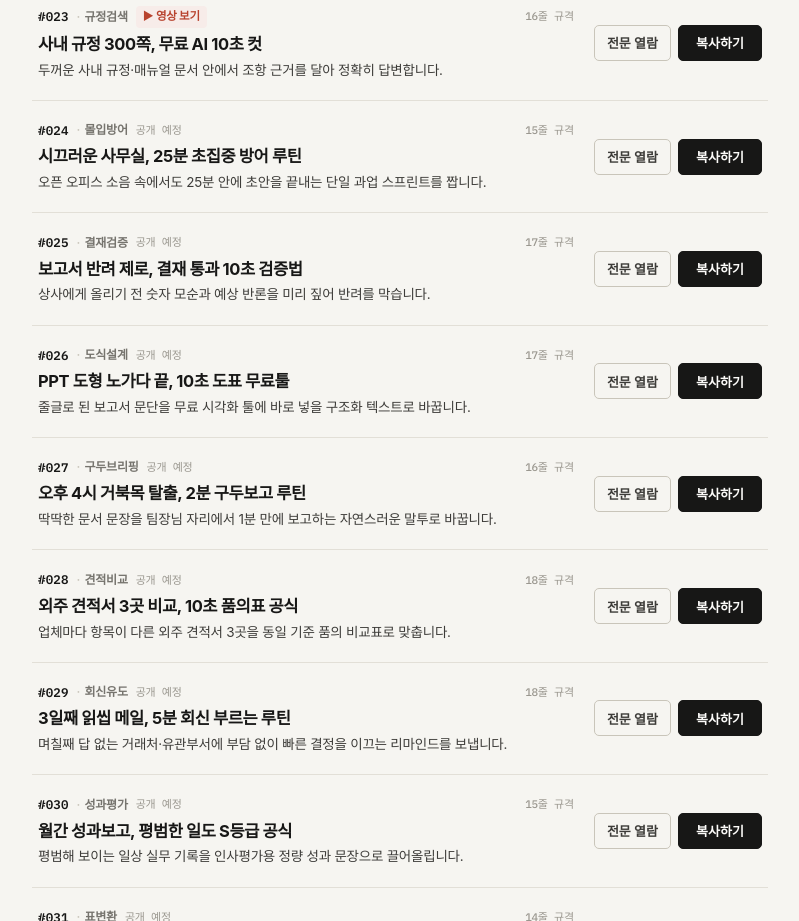
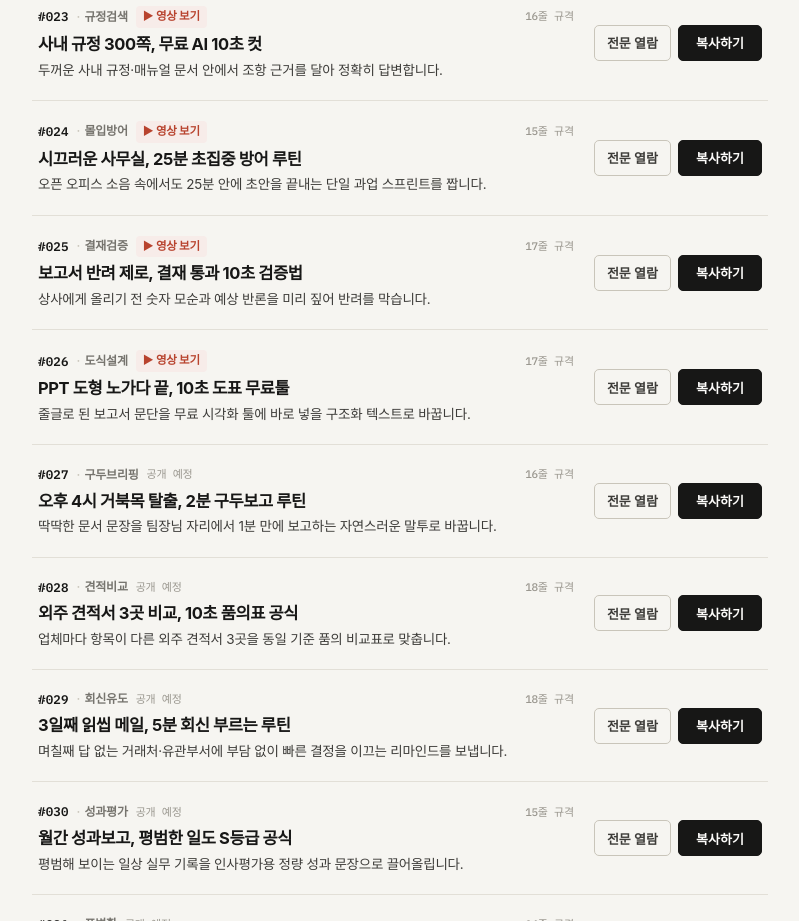
Before and after one commit to ai-content-studio/30sec-ai-work, a plain HTML site: page index.html in a window 1280 px wide. Shown: the part 2860-3781 px from the top of the page, without its empty margins (240-1039 px from the left). Drawn offline with Linux system fonts and the light colour scheme; no server answers; a web font is replaced by a local one.

Commit message:
Auto-update landing page buttons & new episodes

```diff
--- a/index.html
+++ b/index.html
@@ -905,7 +905,7 @@
                 <div class="ep-meta-left">
                   <span class="ep-id">#004</span>
                 <span class="ep-cat">문장교정</span>
-                  <a class="yt-link" href="https://youtube.com/shorts/3mx1-t6Sf-A" target="_blank" rel="noopener noreferrer">▶ 영상 보기</a>
+                <a class="yt-link" href="https://youtube.com/shorts/xhZYPqQBHpE" target="_blank" rel="noopener noreferrer">▶ 영상 보기</a>
                 </div>
                 <span class="ep-len">15줄 규격</span>
               </div>
@@ -959,7 +959,7 @@
                 <div class="ep-meta-left">
                   <span class="ep-id">#005</span>
                 <span class="ep-cat">문서해독</span>
-                  <a class="yt-link" href="https://youtube.com/shorts/fQ0zyOacrOA" target="_blank" rel="noopener noreferrer">▶ 영상 보기</a>
+                <a class="yt-link" href="https://youtube.com/shorts/FV_qIBz_FgQ" target="_blank" rel="noopener noreferrer">▶ 영상 보기</a>
                 </div>
                 <span class="ep-len">17줄 규격</span>
               </div>
@@ -1017,7 +1017,7 @@
                 <div class="ep-meta-left">
                   <span class="ep-id">#006</span>
                 <span class="ep-cat">엑셀수식</span>
-                  <a class="yt-link" href="https://youtube.com/shorts/x5FGB-MQHZw" target="_blank" rel="noopener noreferrer">▶ 영상 보기</a>
+                <a class="yt-link" href="https://youtube.com/shorts/8WJyaQaQLTA" target="_blank" rel="noopener noreferrer">▶ 영상 보기</a>
                 </div>
                 <span class="ep-len">17줄 규격</span>
               </div>
@@ -2025,7 +2025,7 @@
                 <div class="ep-meta-left">
                   <span class="ep-id">#024</span>
                 <span class="ep-cat">몰입방어</span>
-                  <span class="yt-soon">공개 예정</span>
+                <a class="yt-link" href="https://youtube.com/shorts/rKk-0EHqdps" target="_blank" rel="noopener noreferrer">▶ 영상 보기</a>
                 </div>
                 <span class="ep-len">15줄 규격</span>
               </div>
@@ -2079,7 +2079,7 @@
                 <div class="ep-meta-left">
                   <span class="ep-id">#025</span>
                 <span class="ep-cat">결재검증</span>
-                  <span class="yt-soon">공개 예정</span>
+                <a class="yt-link" href="https://youtube.com/shorts/5qD1J9nDruk" target="_blank" rel="noopener noreferrer">▶ 영상 보기</a>
                 </div>
                 <span class="ep-len">17줄 규격</span>
               </div>
@@ -2137,7 +2137,7 @@
                 <div class="ep-meta-left">
                   <span class="ep-id">#026</span>
                 <span class="ep-cat">도식설계</span>
-                  <span class="yt-soon">공개 예정</span>
+                <a class="yt-link" href="https://youtube.com/shorts/hlkkECCwUjU" target="_blank" rel="noopener noreferrer">▶ 영상 보기</a>
                 </div>
                 <span class="ep-len">17줄 규격</span>
               </div>
```
Lines whose indentation alone changed are shown as unchanged.
